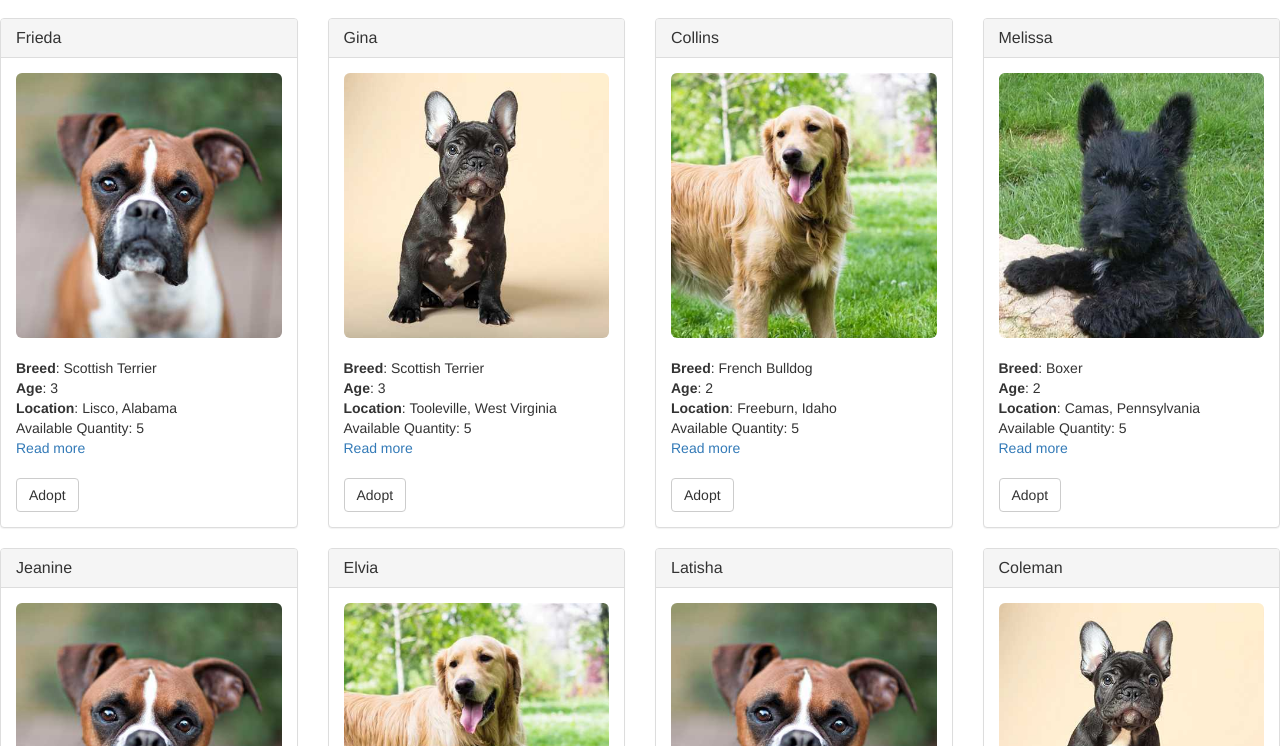
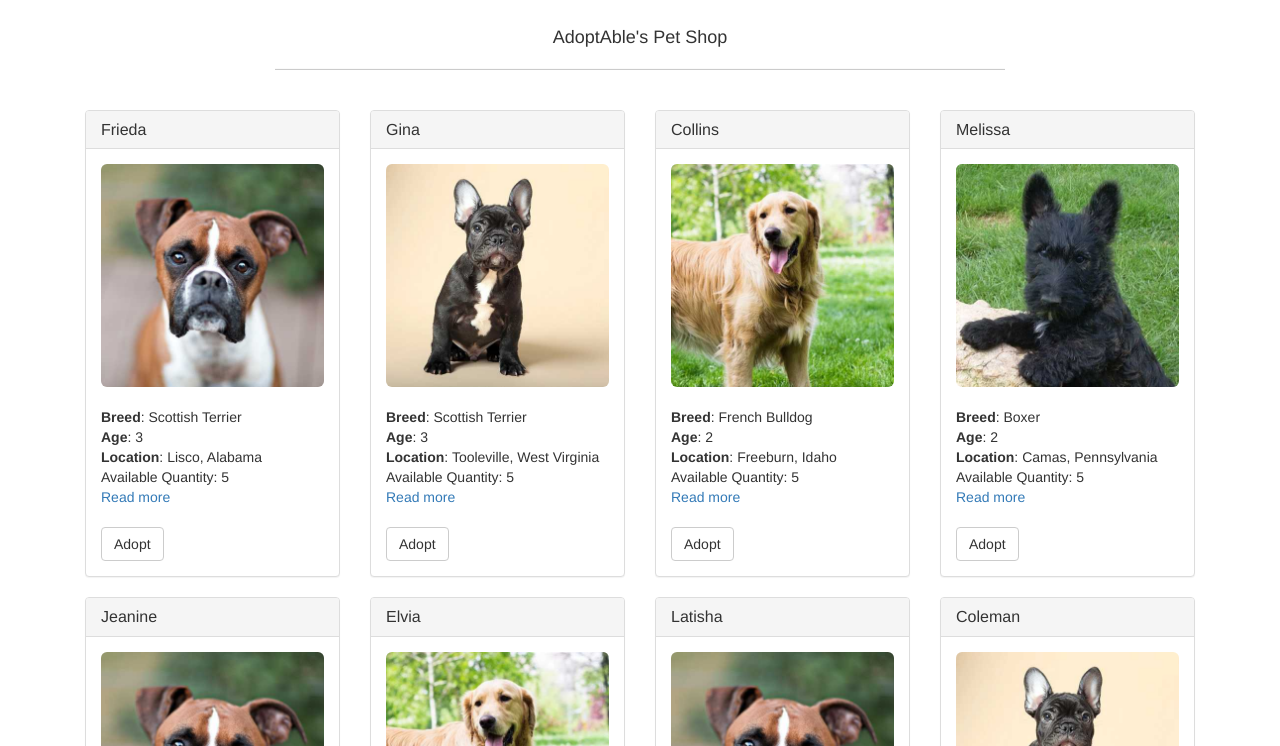
Before and after one commit to siddhantv7/pet-shop, a website: page src/index.html in a window 1280 px wide. Shown: the part 54-800 px from the top of the page. Drawn offline with nearby package versions, Linux system fonts and the light colour scheme; files whose address does not match are found by name.

Commit message:
finel commit

```diff
--- a/src/index.html
+++ b/src/index.html
@@ -49,14 +49,14 @@
       </div>
     </nav>
 
-    <!-- <div class="container">
+    <div class="container">
       <div class="row">
         <div class="col-xs-12 col-sm-8 col-sm-push-2">
-          <h1 class="text-center">AdoptAble's Pet Shop</h1>
+          <h4 class="text-center">AdoptAble's Pet Shop</h4>
           <hr/>
           <br/>
         </div>
-      </div> -->
+      </div>
 
       <div id="petsRow" class="row">
         <!-- PETS LOAD HERE -->
```
